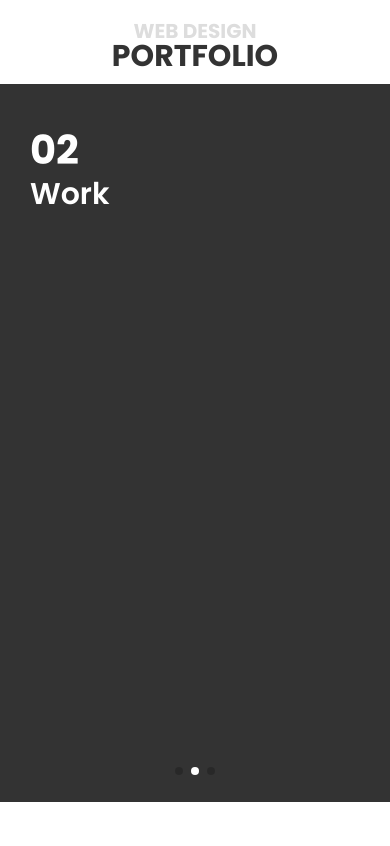
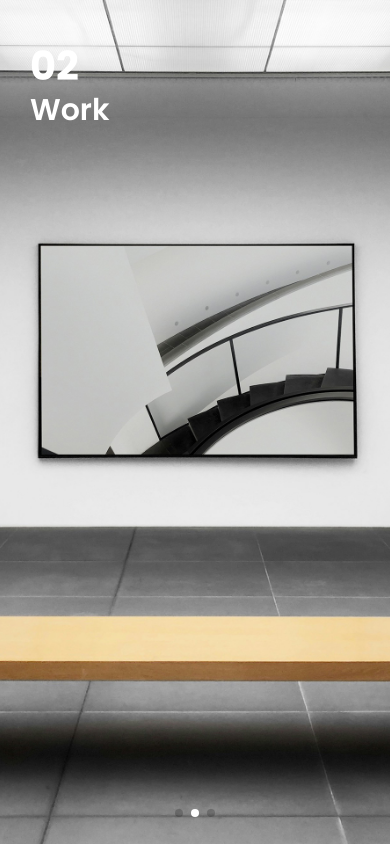
Before and after one commit to Hyeji0223/Porfolio, a website: page index.html in a window 390 px wide. Shown: the top 846 px of the page. Drawn offline with nearby package versions, Linux system fonts and the light colour scheme.

Commit message:
모바일 배너 완료

```diff
--- a/style.css
+++ b/style.css
@@ -530,12 +530,13 @@ header .column.logo h6:last-child {
     height: 100vh;
   }
   .mobile-main .logo {
-    width: 100%;
-    height: 10%;
+    display: none;
+    /* width: 100%;
+    height: 12%;
     display: flex;
     align-items: center;
     justify-content: center;
-    text-align: center;
+    text-align: center; */
   }
   .mobile-main .logo h1 {
     font-size: 30px;
@@ -547,7 +548,7 @@ header .column.logo h6:last-child {
   }
   .mobile-main .swiper {
     width: 100%;
-    height: 85%;
+    height: 100%;
   }
   .mobile-main .swiper .swiper-wrapper .swiper-slide {
     background-color: #333;
@@ -555,12 +556,20 @@ header .column.logo h6:last-child {
   .mobile-main .swiper .swiper-wrapper .swiper-slide.slide1 {
     background-image: url(./images/m_main_01.jpg);
     background-size: cover;
+    background-repeat: no-repeat;
+    background-position: center;
   }
   .mobile-main .swiper .swiper-wrapper .swiper-slide.slide2 {
-    background-image: url();
+    background-image: url(./images/m_main_02.jpg);
+    background-size: cover;
+    background-repeat: no-repeat;
+    background-position: center;
   }
   .mobile-main .swiper .swiper-wrapper .swiper-slide.slide3 {
-    background-image: url();
+    background-image: url(./images/m_main_03.jpg);
+    background-size: cover;
+    background-repeat: no-repeat;
+    background-position: center;
   }
   .mobile-main .swiper .swiper-wrapper .swiper-slide a {
     display: block;
```
Also changed, not shown: images/m_main_02.jpg (added), images/m_main_03.jpg (added).
